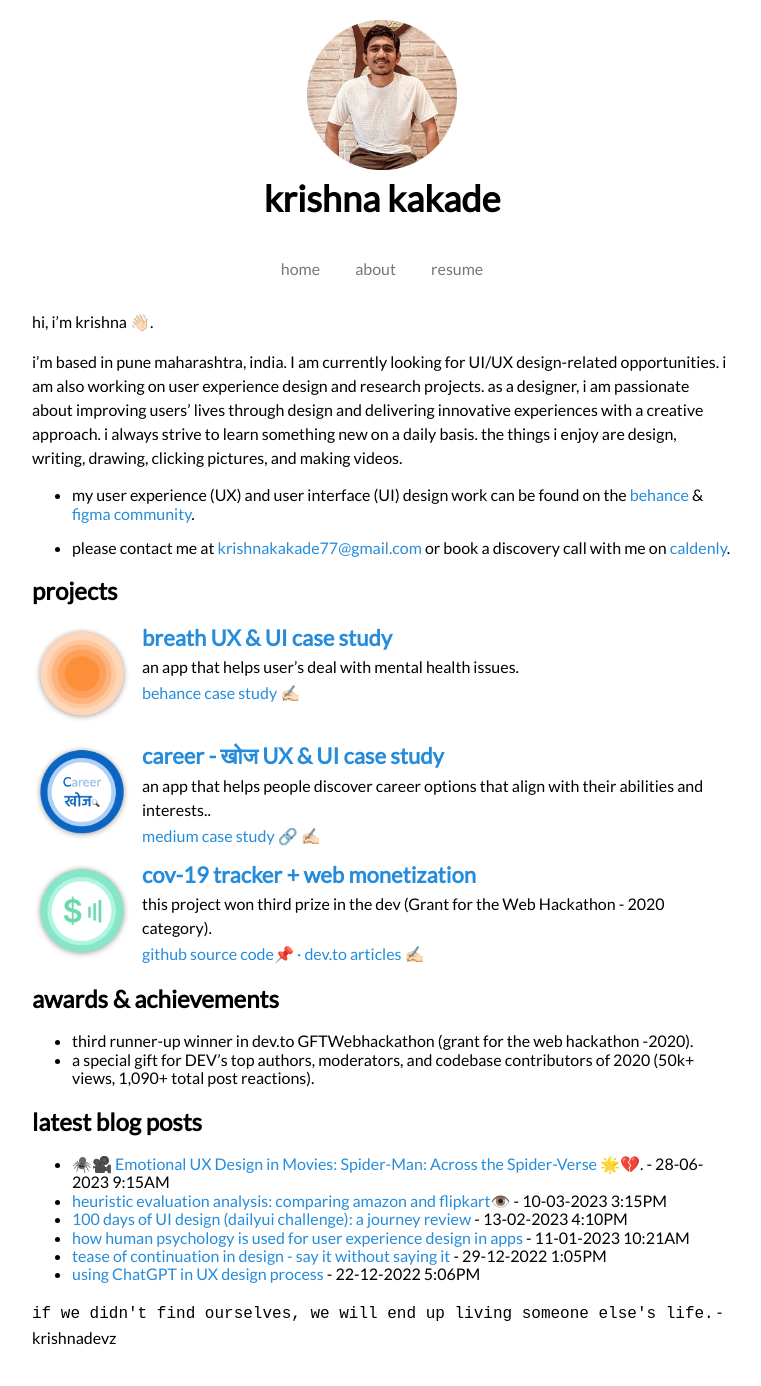
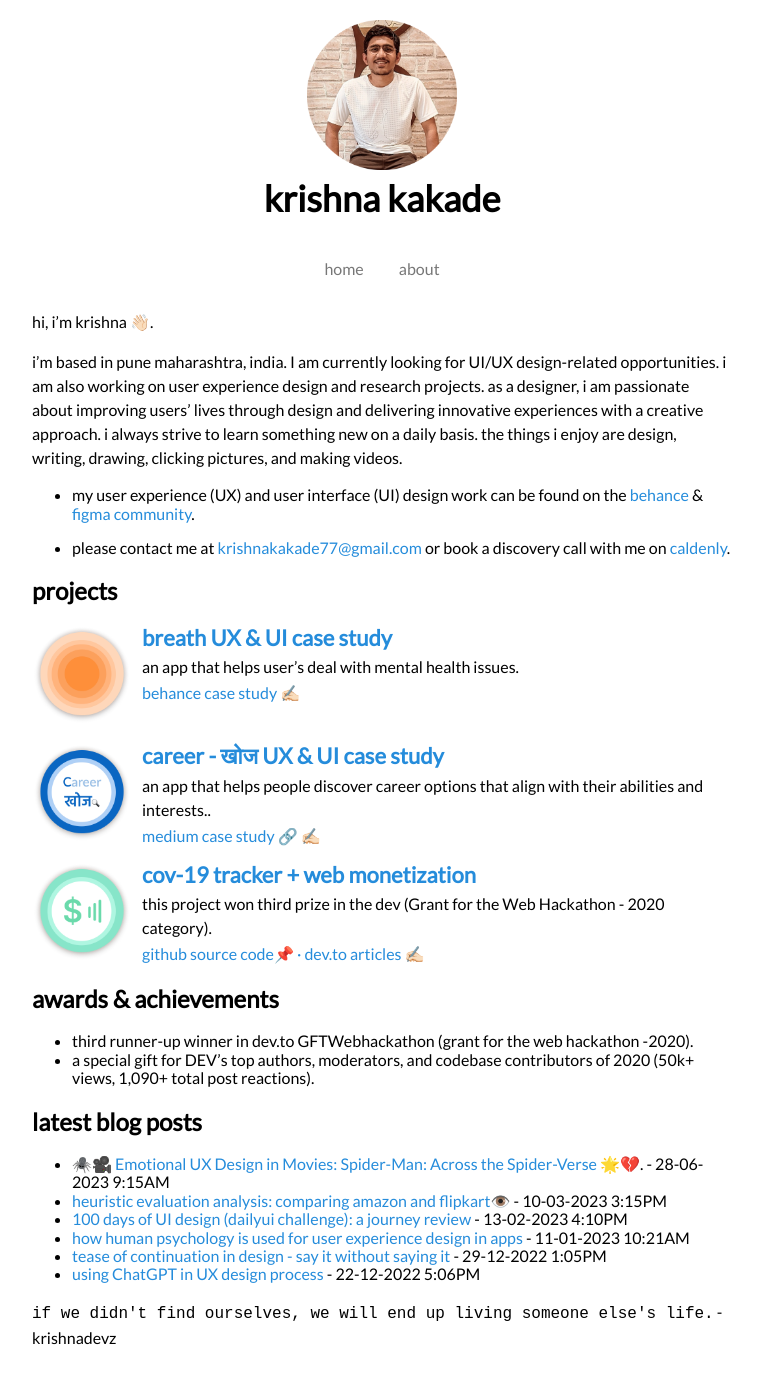
Before and after one commit to krishnadevz/krishnadevz.github.io, a Jekyll site: the page built from index.md, in a window 1280 px wide. Shown: the whole page, without its empty margins (258-1019 px from the left). Built offline with Jekyll 4.4.1, drawn with Linux system fonts in a browser that asks for light colours; nearby versions of some CDN libraries.

Commit message:
Update navigation.yml

```diff
--- a/_data/navigation.yml
+++ b/_data/navigation.yml
@@ -2,5 +2,3 @@
   link: /
 - name: about
   link: /About
-- name: resume
-  link: https://drive.google.com/file/d/1ZWZU5EfWbRfWi9mwD4aa5k9seLeN1k_X/view?usp=sharing
```
